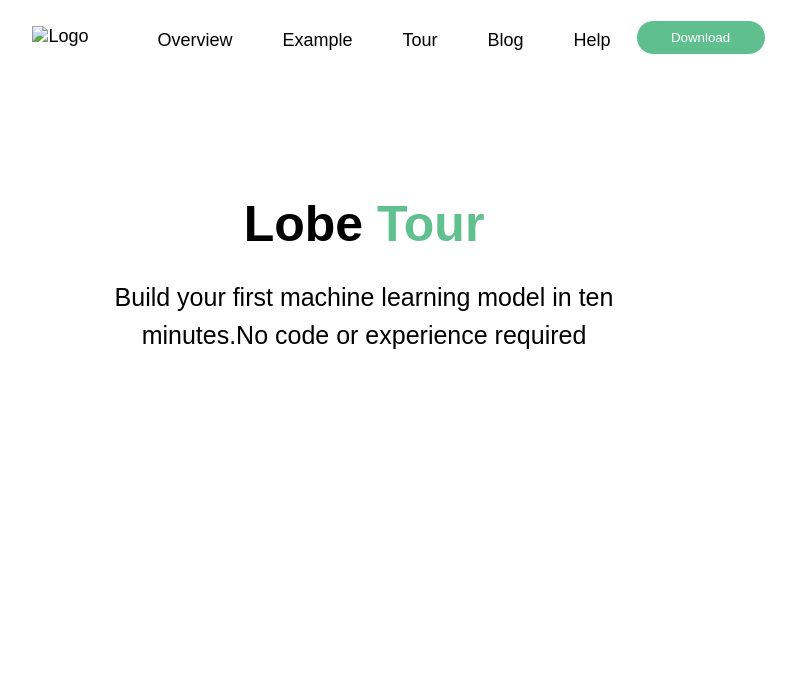
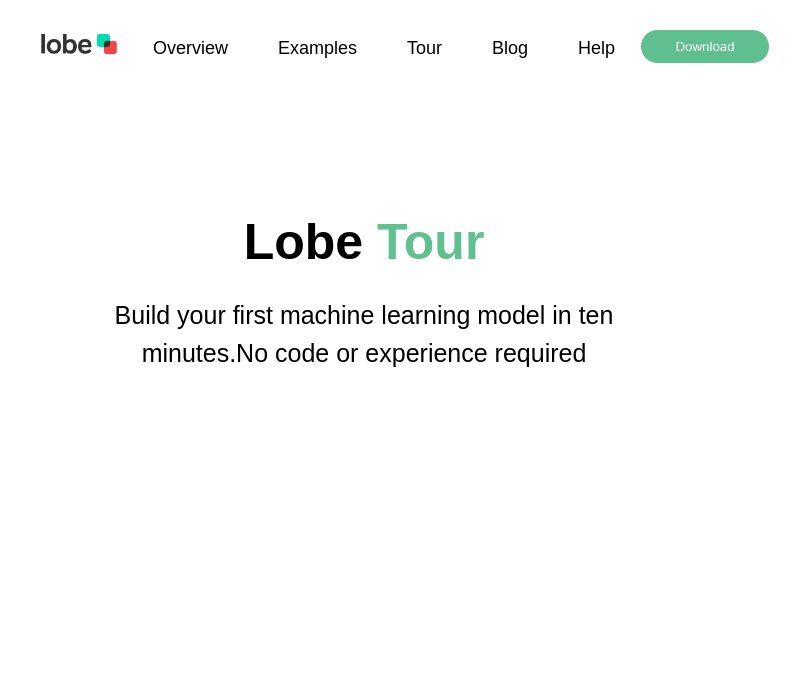
Before and after one commit to shibinsp45/Lobe.ai-clone, a plain HTML site: page index.html in a window 1280 px wide. Shown: the top 686 px of the page, without its empty margins (276-1076 px from the left). Drawn offline with Linux system fonts and the light colour scheme.

Commit message:
img path changed

```diff
--- a/index.html
+++ b/index.html
@@ -11,9 +11,9 @@
 <body>
 <section>
 <div class="navbar">
-    <img src="/Webpage/img/lobe.jpg" alt="Logo" class="logo"> <!-- Replace "your-logo.png" with your logo's URL -->
+    <img src="./img/lobe.jpg" alt="Logo" class="logo"> <!-- Replace "your-logo.png" with your logo's URL -->
     <a href="#">Overview</a>
-    <a href="#">Example</a>
+    <a href="#">Examples</a>
     <a href="#">Tour</a>
     <a href="#">Blog</a>
     <a href="#">Help</a>
```
